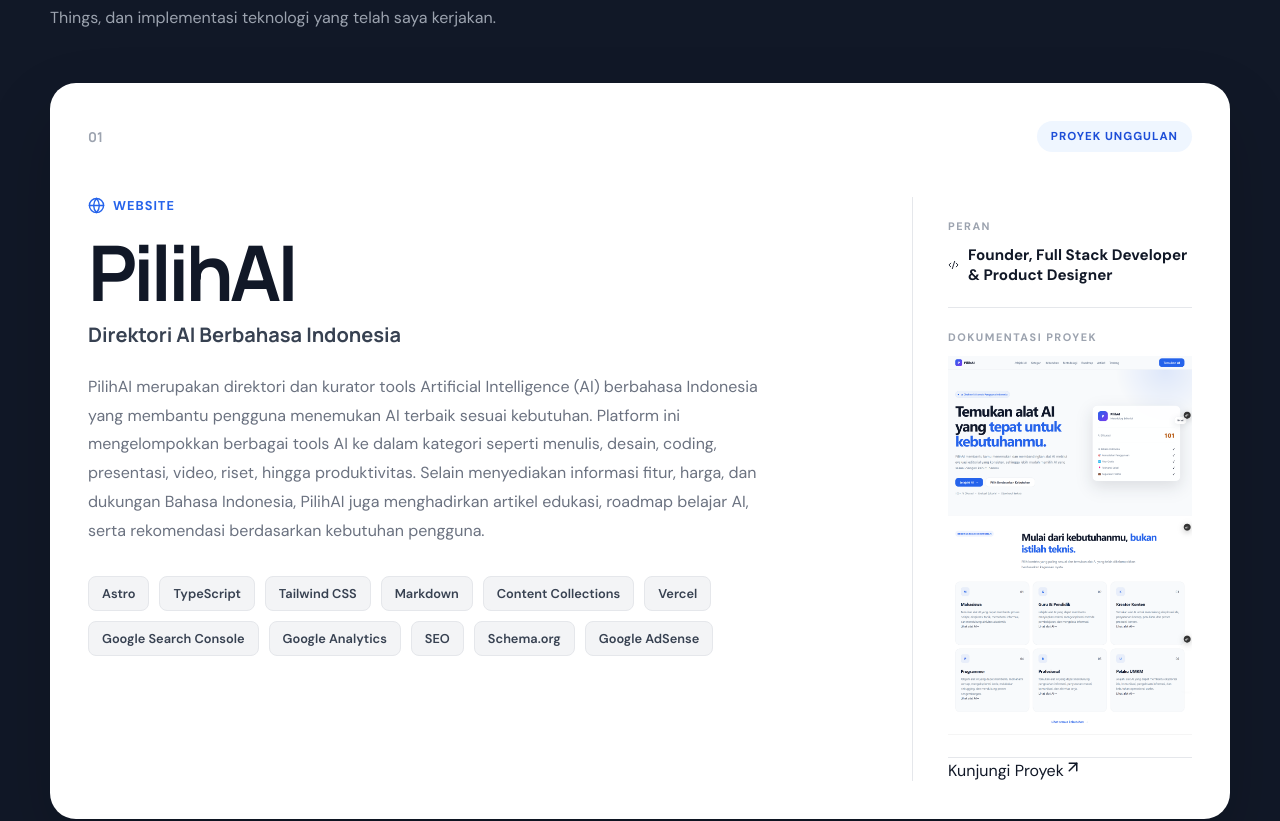
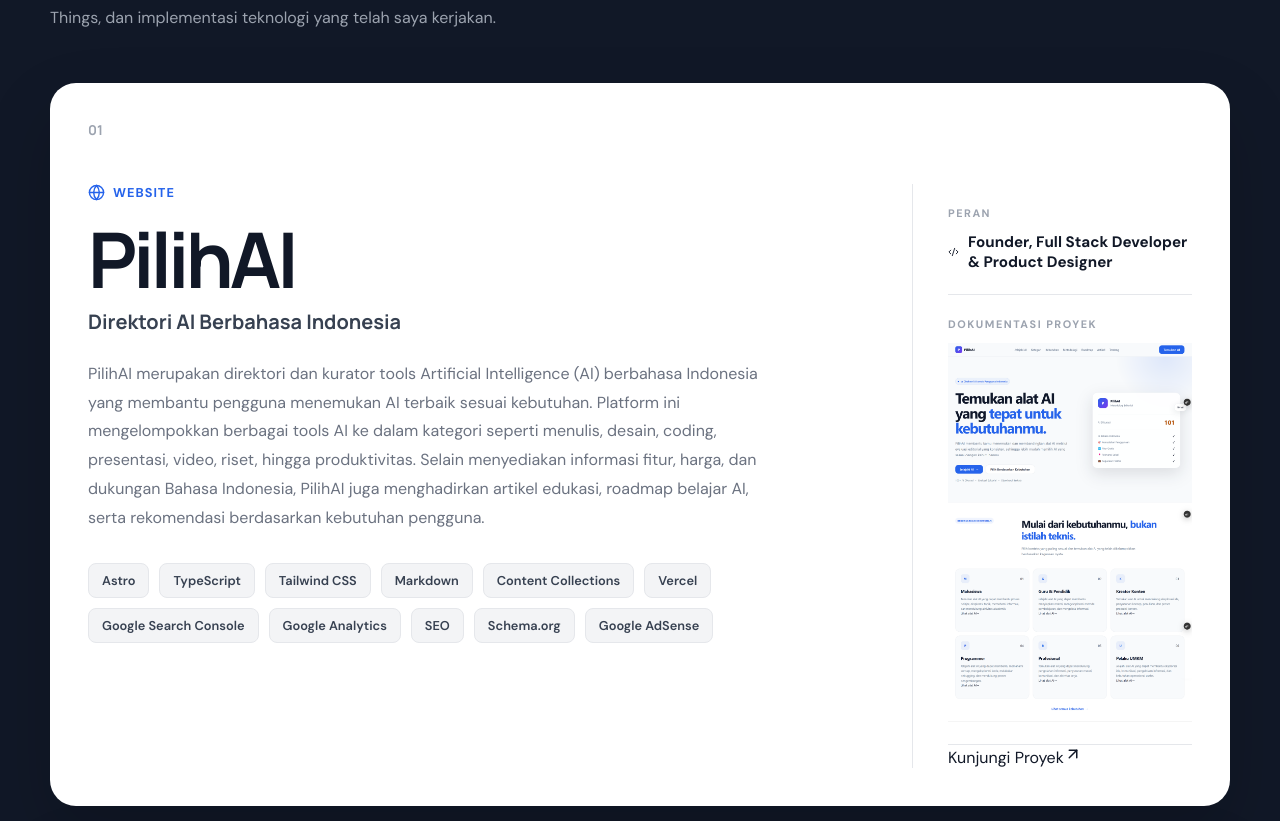
Before and after one commit to VirzanPasaNugraha/virzan-portfolio-next, a Next.js app: page / in a window 1280 px wide. Shown: the part 3800-4621 px from the top of the page. Built offline with nearby package versions, Linux system fonts and the light colour scheme.

Commit message:
first commit

```diff
--- a/components/Projects.jsx
+++ b/components/Projects.jsx
@@ -60,12 +60,6 @@
                 <span className="project-number">
                   {String(index + 1).padStart(2, "0")}
                 </span>
-
-                {project.featured && (
-                  <span className="project-featured">
-                    Proyek Unggulan
-                  </span>
-                )}
               </div>
 
               <div className="project-layout">
```
Also changed, not shown: 1 other file (tests, documents, lock files or other folders).
